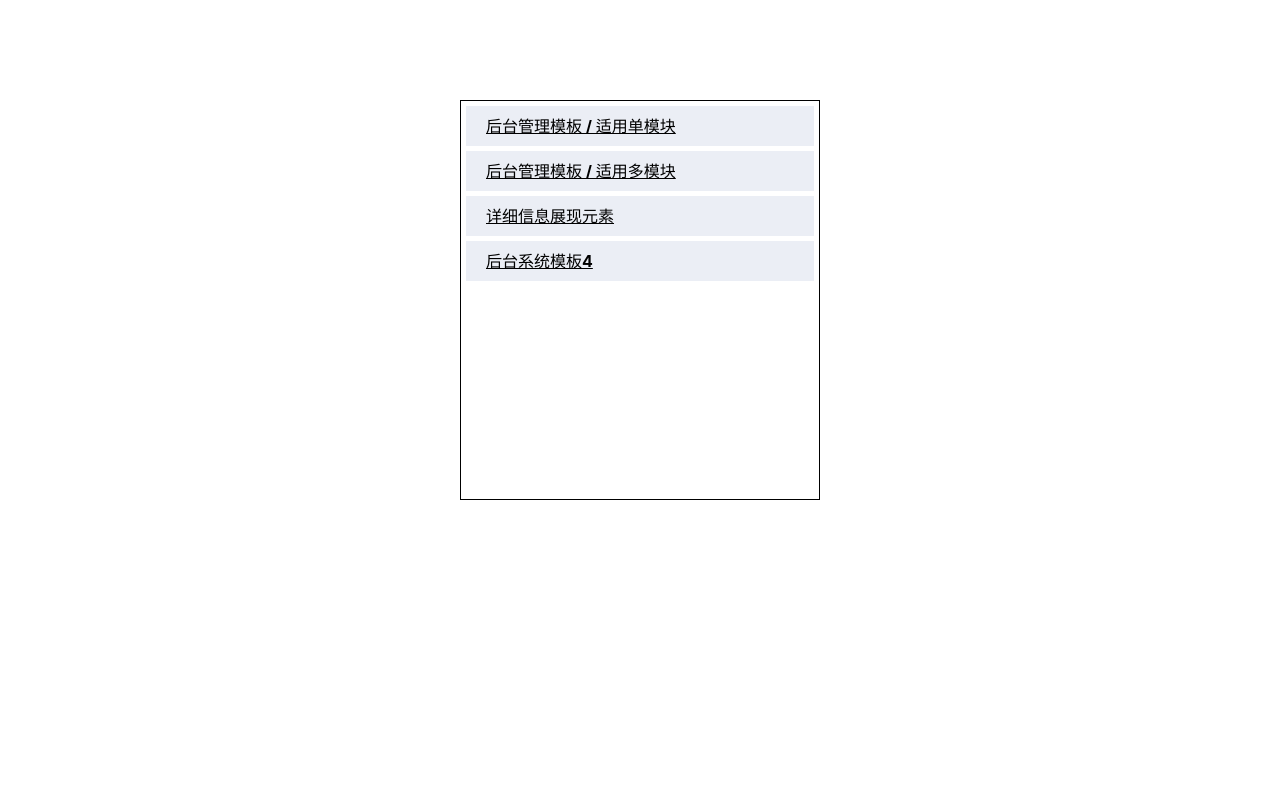
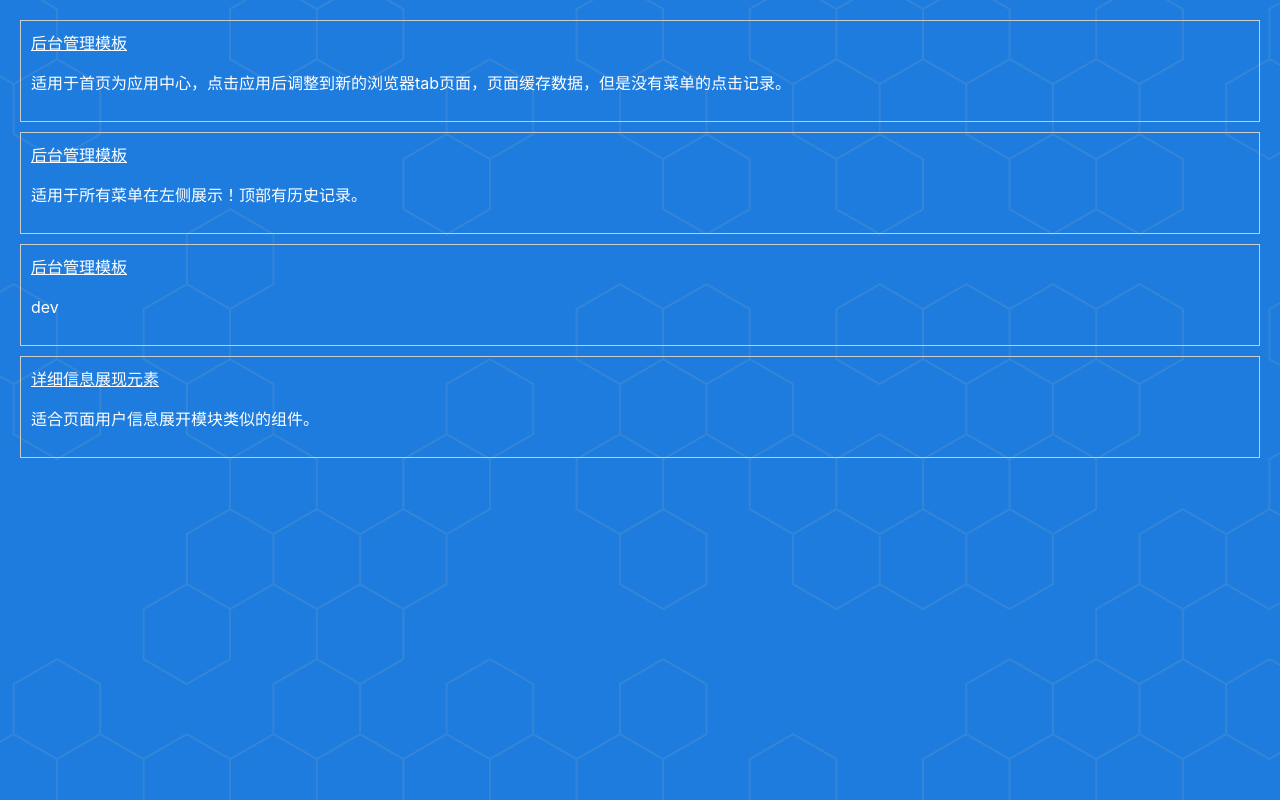
Before and after one commit to 18288941965/vue-architecture, a Vue app: page / in a window 1280 px wide. Built offline with nearby package versions, Linux system fonts and the light colour scheme.

Commit message:
页面调整

```diff
--- a/src/style.css
+++ b/src/style.css
@@ -14,60 +14,19 @@
   box-sizing: border-box;
 }
 
-html.app-dark{
-  background-color: var(--bg-color);
-  color: var(--text-color-primary);
+
+body {
+  margin: 0;
+  padding: 0;
+  height: 100%;
 }
 
-html.app-light{
-  background-color: var(--bg-color);
-  color: var(--text-color-primary);
-}
-
-body, ul, ol, h1, h2, h3, h4, h5, h6{
-  margin: 0;
-  padding: 0;
-}
-
-body {
-  font-size: var(--body-font-size);
-}
-
-h1 {
-  font-size: var(--h1-size);
-}
-h2 {
-  font-size: var(--h2-size);
-}
-h3 {
-  font-size: var(--h3-size);
-}
-h4 {
-  font-size: var(--h4-size);
-}
-h5 {
-  font-size: var(--h5-size);
-}
-h6 {
-  font-size: var(--h6-size);
+html, body, #app{
+  height: 100%;
 }
 
 ul{
+  margin: 0;
+  padding: 0;
   list-style: none;
 }
-
-button{
-  border: 0;
-  background-color: transparent;
-  font-size: inherit;
-  cursor: pointer;
-}
-
-dialog{
-  margin: 15vh auto 0;
-}
-
-a{
-  color: inherit;
-  cursor: pointer;
-}
--- a/src/views/workbench-index.vue
+++ b/src/views/workbench-index.vue
@@ -1,42 +1,56 @@
 <template>
-  <div class="workbench-index" style="border: 1px solid;width: 360px;height: 400px;margin: auto;
-  margin-top: 100px;line-height: 40px;">
-    <ul>
-      <li>
+  <div class="workbench-index">
+    <section>
       <router-link
           to="/admin/theme2"
           target="_blank"
+          class="wb-link"
       >
-          <h5>后台管理模板 / 适用单模块</h5>
+        后台管理模板
       </router-link>
-      </li>
+      <p>
+        适用于首页为应用中心，点击应用后调整到新的浏览器tab页面，页面缓存数据，但是没有菜单的点击记录。
+      </p>
+    </section>
 
-      <li>
+    <section>
       <router-link
           to="/admin/theme3"
           target="_blank"
+          class="wb-link"
       >
-          <h5>后台管理模板 / 适用多模块</h5>
+        后台管理模板
       </router-link>
-      </li>
+      <p>
+        适用于所有菜单在左侧展示！顶部有历史记录。
+      </p>
+    </section>
 
-      <li>
+    <section>
+      <router-link
+          to="/admin/theme4"
+          target="_blank"
+          class="wb-link"
+      >
+        后台管理模板
+      </router-link>
+      <p>
+        dev
+      </p>
+    </section>
+
+    <section>
       <router-link
           to="/details/index"
           target="_blank"
+          class="wb-link"
       >
-          <h5>详细信息展现元素</h5>
+        详细信息展现元素
       </router-link>
-      </li>
-        <li>
-            <router-link
-                to="/admin/theme4"
-                target="_blank"
-            >
-                <h5>后台系统模板4</h5>
-            </router-link>
-        </li>
-    </ul>
+      <p>
+        适合页面用户信息展开模块类似的组件。
+      </p>
+    </section>
   </div>
 </template>
 
@@ -49,12 +63,18 @@ export default defineComponent({
 </script>
 
 <style scoped lang="scss">
-  .workbench-index{
-    & ul li{
-      background-color: #EBEEF5;
-      margin: 5px;
-      padding: 0 20px;
+  .workbench-index {
+    height: 100%;
+    background-image: url("../assets/workbench-index-bg.svg");
+    padding: 10px;
+  }
+  section{
+    border: 1px solid #ccc;
+    margin: 10px;
+    padding: 10px;
+    color: #ffffff;
+    & .wb-link{
+      color: #ffffff;
     }
   }
-
 </style>
```
Also changed, not shown: src/assets/theme3-bg.svg (deleted), src/assets/workbench-index-bg.svg (added). Lines whose indentation alone changed are shown as unchanged.
